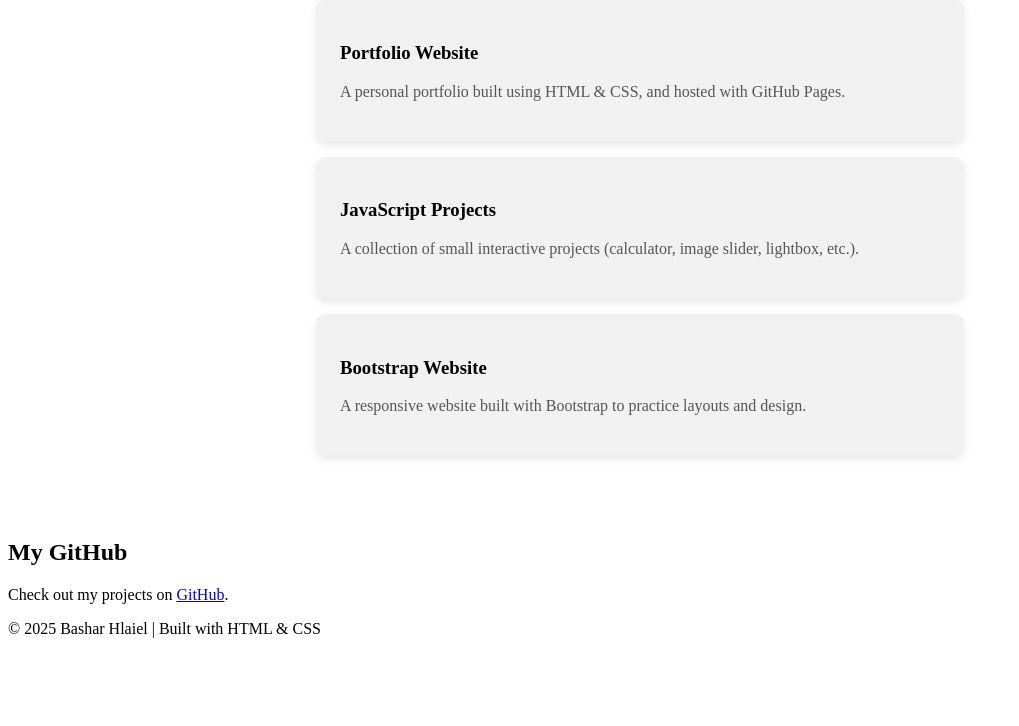
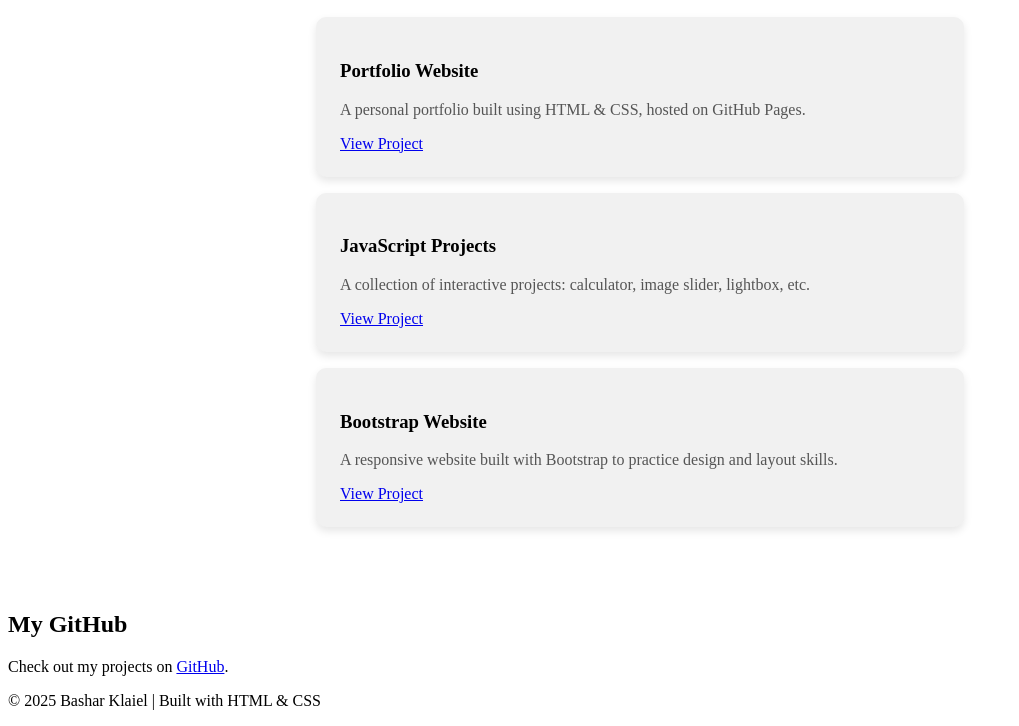
Before and after one commit to Nissrine-o1/portfolio-live, a plain HTML site: page index.html in a window 1280 px wide. Shown: the part 426-1152 px from the top of the page, without its empty margins (0-1019 px from the left). Before the commit the page ends 1080 px from the top, so only its background shows below. Drawn offline with Linux system fonts and the light colour scheme.

Commit message:
Update index.html

```diff
--- a/index.html
+++ b/index.html
@@ -15,6 +15,7 @@
         <ul>
             <li><a href="#home">Home</a></li>
             <li><a href="#about">About</a></li>
+            <li><a href="#projects">Projects</a></li>
             <li><a href="#github">GitHub</a></li>
         </ul>
     </nav>
@@ -33,22 +34,26 @@
             I love learning new technologies and working on creative projects.
         </p>
     </section>
+
     <!-- Projects Section -->
     <section id="projects">
         <h2>My Projects</h2>
+        <div class="projects">
             <div class="project">
                 <h3>Portfolio Website</h3>
-            <p>A personal portfolio built using HTML & CSS, and hosted with GitHub Pages.</p>
+                <p>A personal portfolio built using HTML & CSS, hosted on GitHub Pages.</p>
+                <a href="https://nissrine-o1.github.io/portfolio-live/" target="_blank">View Project</a>
             </div>
-
             <div class="project">
                 <h3>JavaScript Projects</h3>
-            <p>A collection of small interactive projects (calculator, image slider, lightbox, etc.).</p>
+                <p>A collection of interactive projects: calculator, image slider, lightbox, etc.</p>
+                <a href="https://github.com/Nissrine-o1/JavaScript-Projects" target="_blank">View Project</a>
             </div>
-
             <div class="project">
                 <h3>Bootstrap Website</h3>
-            <p>A responsive website built with Bootstrap to practice layouts and design.</p>
+                <p>A responsive website built with Bootstrap to practice design and layout skills.</p>
+                <a href="https://github.com/Nissrine-o1/bootstrap4_project" target="_blank">View Project</a>
+            </div>
         </div>
     </section>
 
@@ -56,13 +61,13 @@
     <section id="github">
         <h2>My GitHub</h2>
         <p>Check out my projects on
-            <a href="https://github.com/yourusername" target="_blank">GitHub</a>.
+            <a href="https://github.com/Nissrine-o1" target="_blank">GitHub</a>.
         </p>
     </section>
 
     <!-- Footer -->
     <footer>
-        <p>© 2025 Bashar Hlaiel | Built with HTML & CSS</p>
+        <p>© 2025 Bashar Klaiel | Built with HTML & CSS</p>
     </footer>
 
 </body>
```
Lines whose indentation alone changed are shown as unchanged.
